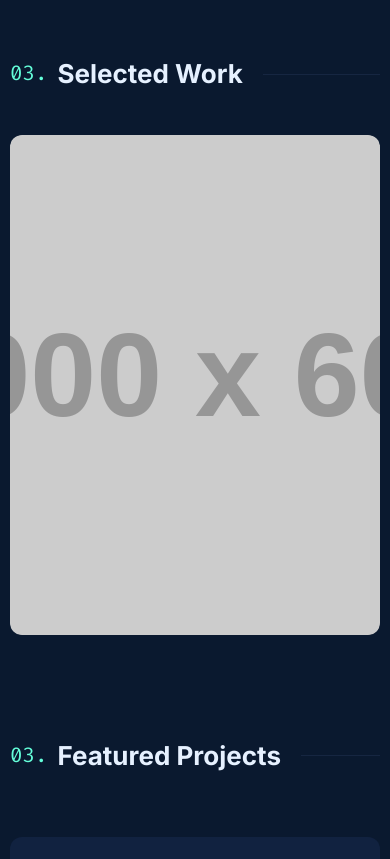
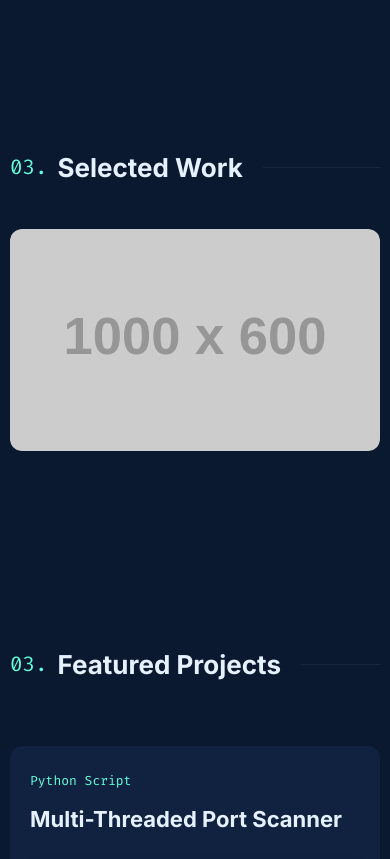
Before and after one commit to ahktek/portfolio, a plain HTML site: page index.html in a window 390 px wide. Shown: the part 2520-3379 px from the top of the page. Drawn offline with nearby package versions, Linux system fonts and the light colour scheme; placeholder pictures from the web are drawn by us; a script that the page names is missing.

Commit message:
Update style.css

```diff
--- a/style.css
+++ b/style.css
@@ -724,6 +724,10 @@ footer {
   .swiper {
     box-shadow: none !important;
   }
+  .swiper {
+    height: auto;
+    aspect-ratio: 10 / 6; /* Maintains your 1000x600 image ratio */
+}
 }
 
 /* --- Small Phones (max-width: 480px) --- */
```
